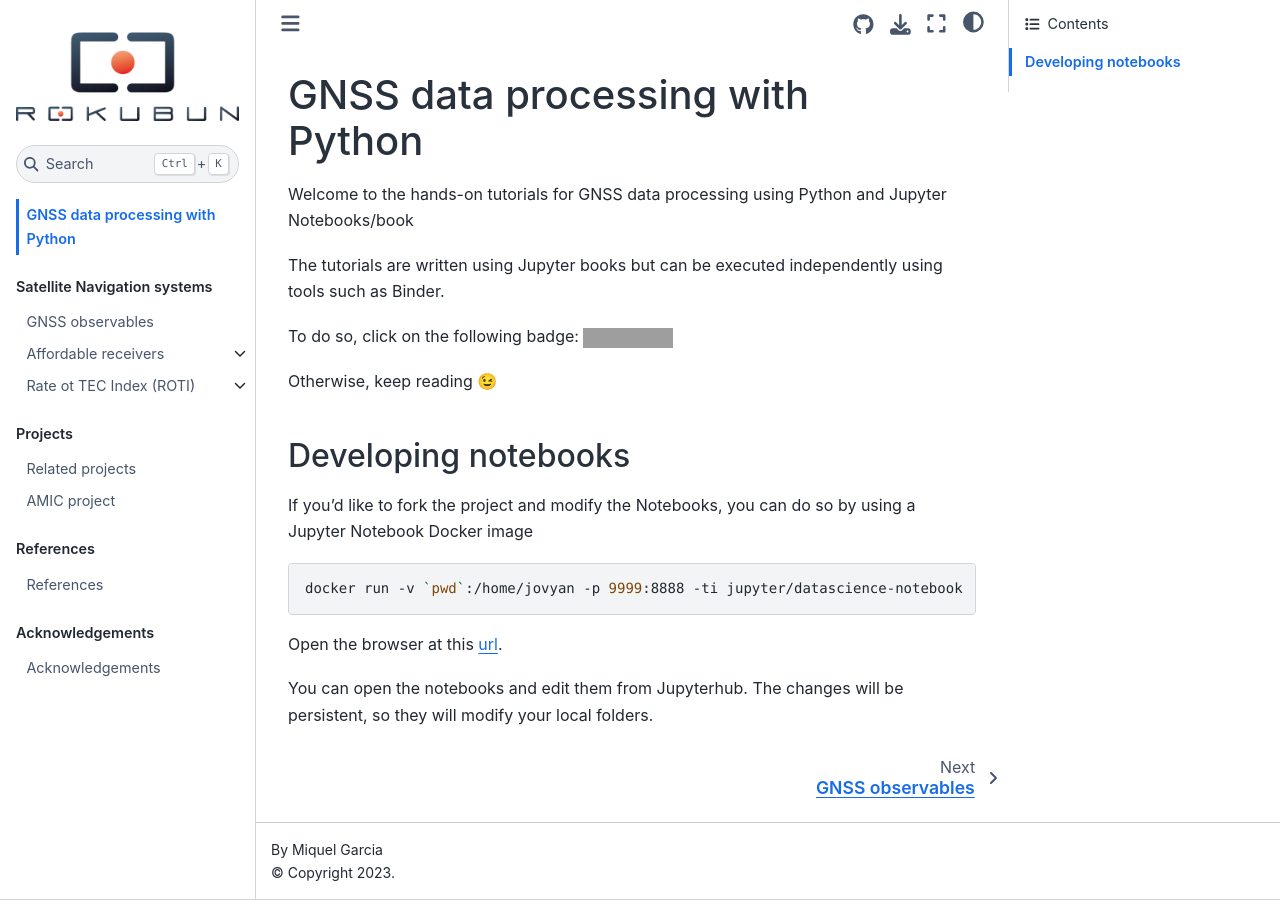
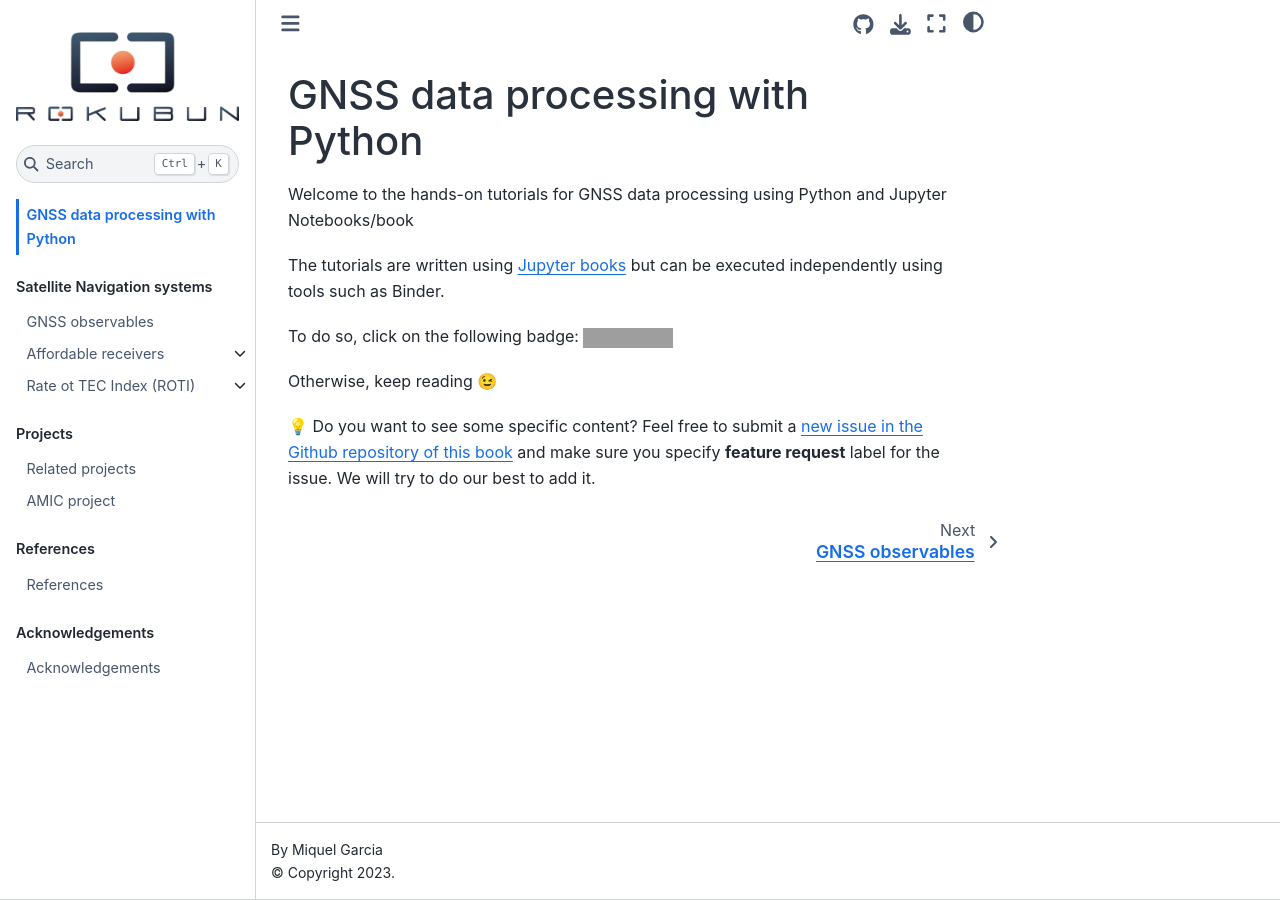
Before and after one commit to rokubun/gnss_tutorials, a Jupyter Book: the page built from README.md, in a window 1280 px wide. Built offline with Jupyter Book 1.0.4 settings and Sphinx 7.4.7 and the Sphinx Book theme 1.1.4, drawn with Linux system fonts in a browser that asks for light colours; pages that are not in the unit, such as notebooks, are missing from menus; grey boxes are pictures that could not be loaded.

Commit message:
refactor: add Developing file
This file is not included in the book.

Also, added in README a link to the creation of new issues

````diff
--- a/README.md
+++ b/README.md
@@ -3,23 +3,14 @@
 Welcome to the hands-on tutorials for GNSS data processing using Python and
 Jupyter Notebooks/book
 
-The tutorials are written using Jupyter books but can be executed independently
+The tutorials are written using [Jupyter books](https://jupyterbook.org) but can be executed independently
 using tools such as Binder.
 
 To do so, click on the following badge:  [![Binder](https://mybinder.org/badge_logo.svg)](https://mybinder.org/v2/gh/rokubun/gnss_tutorials/HEAD)
 
 Otherwise, keep reading 😉
 
-## Developing notebooks
-
-If you'd like to fork the project and modify the Notebooks, you can do so by
-using a Jupyter Notebook Docker image
-
-```bash
-docker run -v `pwd`:/home/jovyan -p 9999:8888 -ti jupyter/datascience-notebook
-```
-
-Open the browser at this [url](http://127.0.0.1:9999).
-
-You can open the notebooks and edit them from Jupyterhub. The changes will be
-persistent, so they will modify your local folders.
+💡 Do you want to see some specific content? Feel free to submit a
+[new issue in the Github repository of this book](https://github.com/rokubun/gnss_tutorials/issues/new)
+and make sure you specify **feature request** label for the issue. We will try
+to do our best to add it.
--- a/_config.yml
+++ b/_config.yml
@@ -4,6 +4,9 @@
 title: GNSS data processing
 author: Miquel Garcia
 logo: logo.png
+
+# Auto-exclude files not in the toc
+only_build_toc_files : true
 
 # Force re-execution of notebooks on each build.
 # See https://jupyterbook.org/content/execute.html
````
Also changed, not shown: DEVELOPING.md (added, +16 -0 lines).
